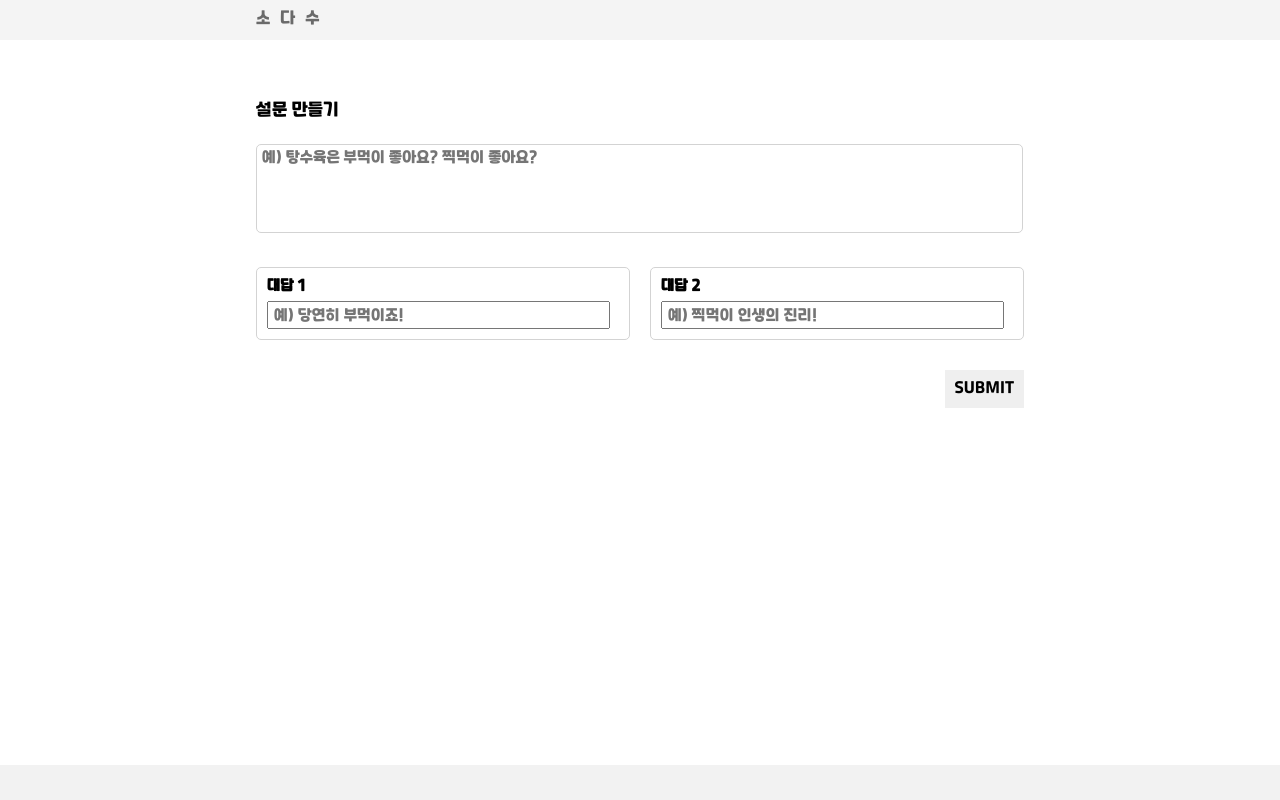
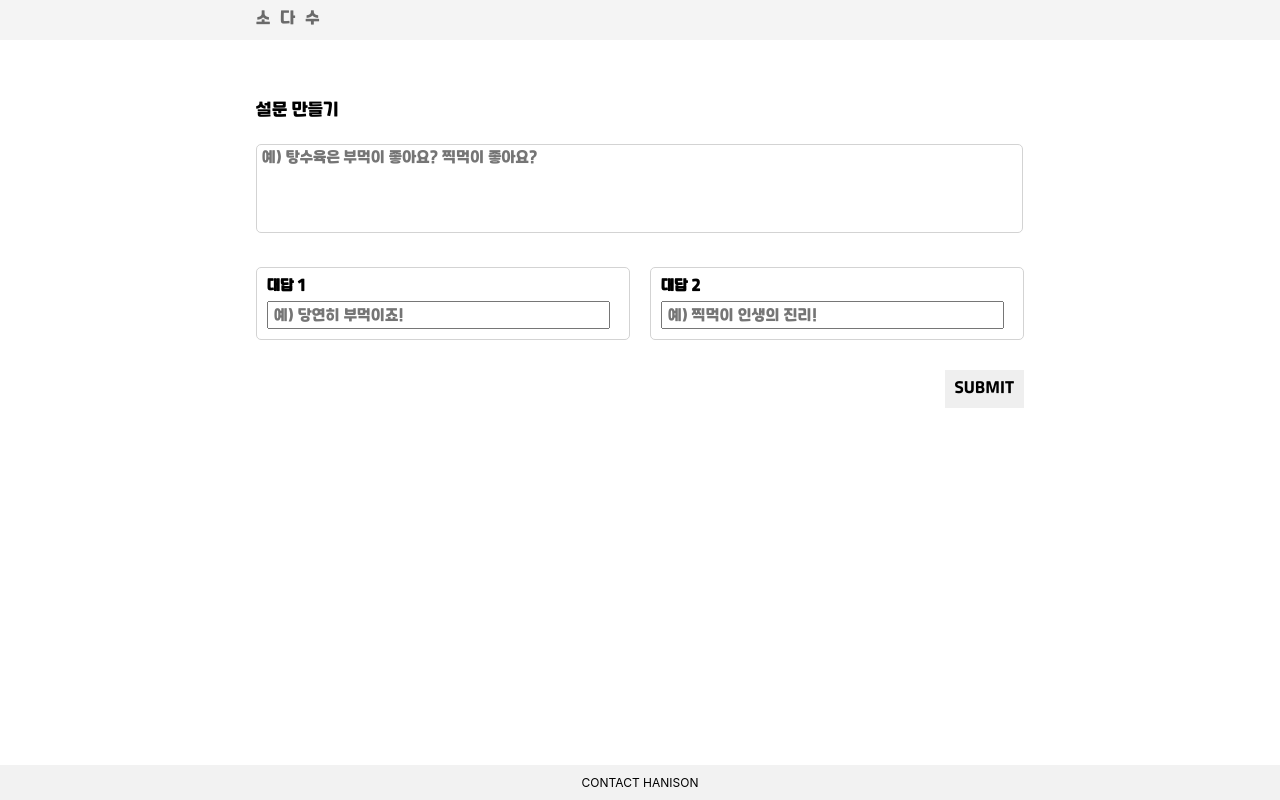
Before and after one commit to yohanbae/sodasu, a React (Create React App) app: page /create in a window 1280 px wide. Built offline with nearby package versions, Linux system fonts and the light colour scheme.

Commit message:
testing back

```diff
--- a/src/Component/Footer.js
+++ b/src/Component/Footer.js
@@ -1,5 +1,6 @@
 import React from "react";
 import styled from "styled-components";
+import "../App.css";
 
 const TheFooter = styled.div`
   background: #f2f2f2;
@@ -7,10 +8,19 @@ const TheFooter = styled.div`
   height:35px;
   position:fixed;
   left:0; bottom:0;
+
+  font-size:12px;
+  display:grid;
+  align-items:center;
+  justify-content: center;
 `;
 
 const Footer = () => {
-    return <TheFooter />
+    return (
+      <>
+      <TheFooter><a href="mailto:hanison.dev@gmail.com?subject=ToHanison">CONTACT HANISON</a></TheFooter>
+      </>
+    );
 }
 
 export default Footer;
--- a/src/Component/Main.js
+++ b/src/Component/Main.js
@@ -31,6 +31,7 @@ const BodyWrap = styled.div`
     height: 100vh;
     overflow:hidden;
   }
+  background:blue;
 `;
 
 const CenterBox = styled.div`
@@ -40,6 +41,7 @@ const CenterBox = styled.div`
   justify-content:center;
   align-items: center;
   position:relative;
+  background:red;
 `;
 
 const TopTitleText = styled.div`
```
